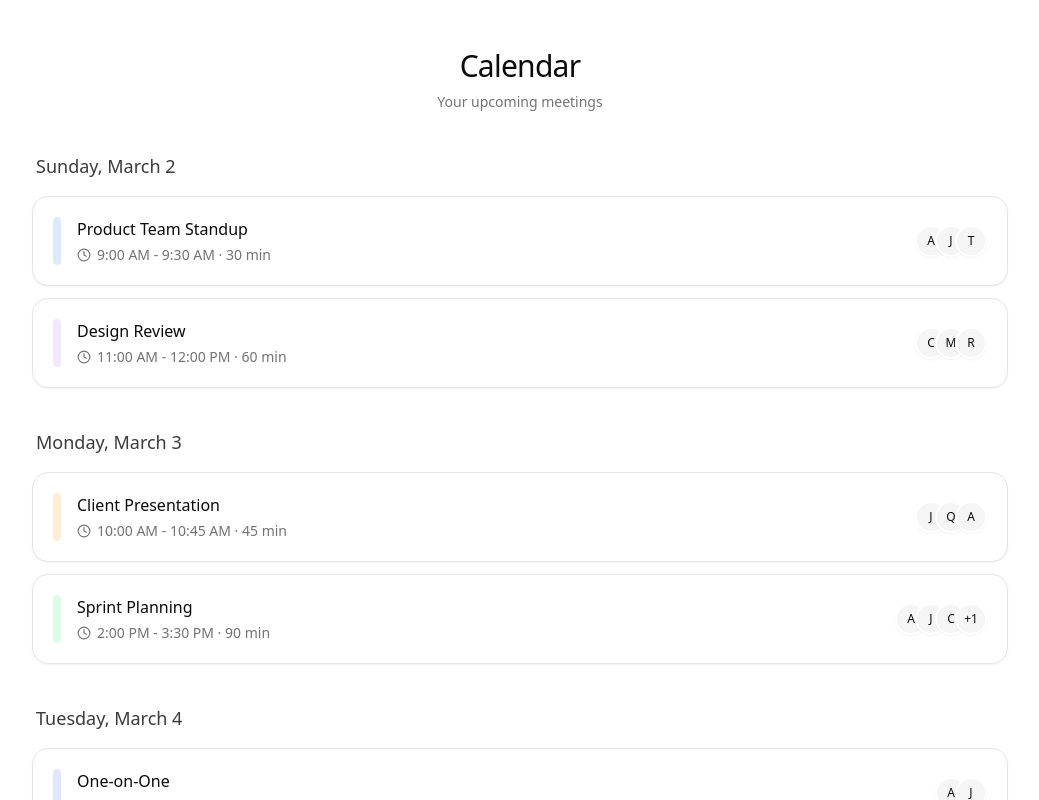
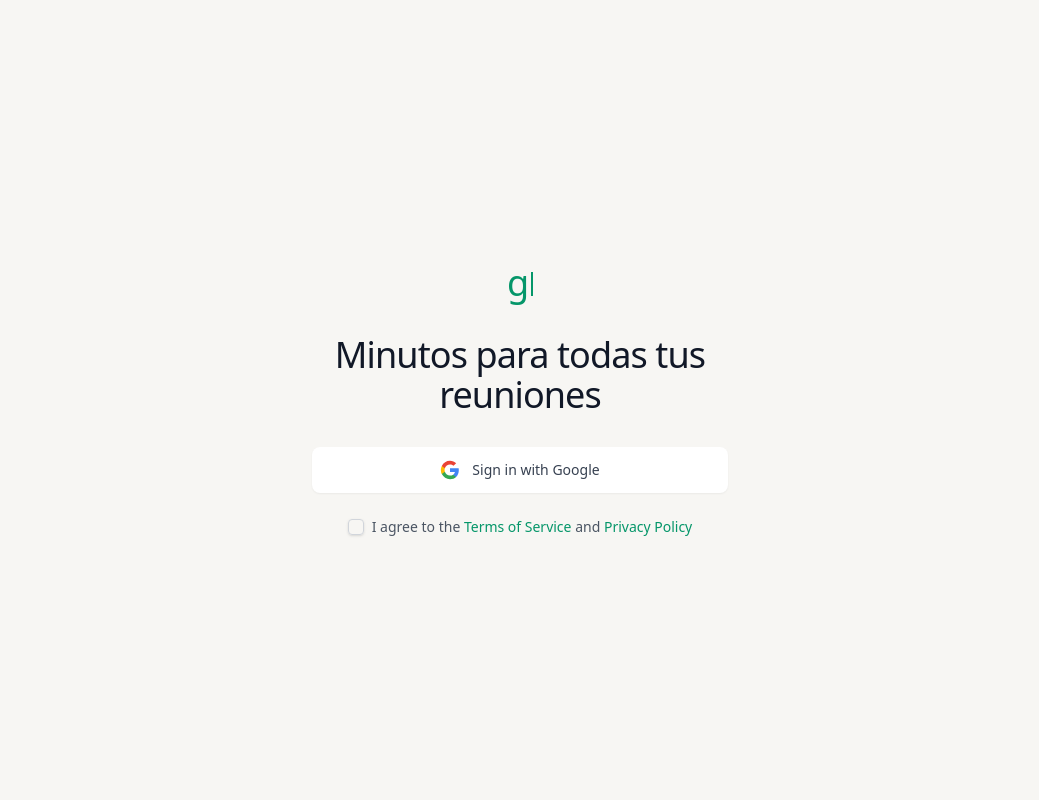
Before and after one commit to javier-rosas/abogo-scribe, a React (Vite) app in the folder abogo-electron/: page / in a window 1280 px wide. Shown: the whole page, without its empty margins (120-1159 px from the left). Built offline with nearby package versions, Linux system fonts and the light colour scheme.

Commit message:
Add authentication flow, UI components, and styling improvements

```diff
--- a/abogo-electron/package.json
+++ b/abogo-electron/package.json
@@ -10,11 +10,14 @@
     "electron": "electron ."
   },
   "dependencies": {
+    "@radix-ui/react-checkbox": "^1.1.4",
     "@radix-ui/react-dropdown-menu": "^2.1.6",
+    "@radix-ui/react-label": "^2.1.2",
     "@radix-ui/react-popover": "^1.1.6",
     "@radix-ui/react-slot": "^1.1.2",
     "class-variance-authority": "^0.7.1",
     "clsx": "^2.1.1",
+    "framer-motion": "^12.4.10",
     "lucide-react": "^0.476.0",
     "next-themes": "^0.4.4",
     "react": "^19.0.0",
--- a/abogo-electron/src/App.tsx
+++ b/abogo-electron/src/App.tsx
@@ -1,13 +1,20 @@
-import './App.css';
+import "./App.css";
 
-import { useState } from 'react';
+import { useState } from "react";
 
-import Dashboard from './components/dashboard';
-import Editor from './components/editor';
-import { Meeting } from './types';
+import Dashboard from "./components/dashboard";
+import Editor from "./components/editor";
+import LoginPage from "./components/login";
+import { Meeting } from "./types";
 
 function App() {
   const [selectedMeeting, setSelectedMeeting] = useState<Meeting | null>(null);
+
+  const { isAuthenticated } = { isAuthenticated: false };
+
+  if (!isAuthenticated) {
+    return <LoginPage />;
+  }
 
   return (
     <div className="h-screen w-screen overflow-hidden">
--- /dev/null
+++ b/abogo-electron/src/components/login/index.tsx
@@ -0,0 +1,120 @@
+import { AnimatePresence, motion } from "framer-motion";
+import { useEffect, useState } from "react";
+
+import { Checkbox } from "@/components/ui/checkbox";
+import { Label } from "@/components/ui/label";
+
+export default function LoginPage() {
+  const [agreed, setAgreed] = useState(false);
+  const [mounted, setMounted] = useState(false);
+
+  useEffect(() => {
+    setMounted(true);
+  }, []);
+
+  async function handleGoogleSignIn() {
+    // This would be replaced with your actual Google authentication logic
+    console.log("Signing in with Google");
+  }
+
+  return (
+    <div className="relative flex min-h-screen flex-col items-center justify-center bg-[#F7F6F3] p-4">
+      <AnimatePresence>
+        {mounted && (
+          <motion.div
+            initial={{ opacity: 0, y: 10 }}
+            animate={{ opacity: 1, y: 0 }}
+            transition={{
+              duration: 0.8,
+              ease: [0.16, 1, 0.3, 1],
+            }}
+            className="w-full max-w-md space-y-8 px-4"
+          >
+            {/* Logo */}
+            <motion.div
+              initial={{ opacity: 0, scale: 0.95 }}
+              animate={{ opacity: 1, scale: 1 }}
+              transition={{ delay: 0.2, duration: 0.5 }}
+              className="flex justify-center"
+            >
+              <div className="flex items-baseline">
+                <span className="text-4xl font-light text-emerald-600">g</span>
+                <span className="ml-0.5 h-6 w-0.5 bg-emerald-600"></span>
+              </div>
+            </motion.div>
+
+            {/* Title */}
+            <motion.div
+              initial={{ opacity: 0, y: 10 }}
+              animate={{ opacity: 1, y: 0 }}
+              transition={{ delay: 0.3, duration: 0.5 }}
+              className="space-y-2 text-center"
+            >
+              <h1 className="text-3xl font-light tracking-tight text-gray-900 sm:text-4xl">
+                Minutos para todas tus reuniones
+              </h1>
+            </motion.div>
+
+            {/* Sign in button */}
+            <motion.div
+              initial={{ opacity: 0, y: 10 }}
+              animate={{ opacity: 1, y: 0 }}
+              transition={{ delay: 0.4, duration: 0.5 }}
+              className="space-y-6"
+            >
+              <button
+                onClick={handleGoogleSignIn}
+                className="group relative flex w-full items-center justify-center gap-3 rounded-lg bg-white px-4 py-3 text-sm font-medium text-gray-700 shadow-sm transition-all hover:bg-gray-50 hover:shadow-md"
+              >
+                <svg className="h-5 w-5" viewBox="0 0 24 24">
+                  <path
+                    d="M22.56 12.25c0-.78-.07-1.53-.2-2.25H12v4.26h5.92c-.26 1.37-1.04 2.53-2.21 3.31v2.77h3.57c2.08-1.92 3.28-4.74 3.28-8.09z"
+                    fill="#4285F4"
+                  />
+                  <path
+                    d="M12 23c2.97 0 5.46-.98 7.28-2.66l-3.57-2.77c-.98.66-2.23 1.06-3.71 1.06-2.86 0-5.29-1.93-6.16-4.53H2.18v2.84C3.99 20.53 7.7 23 12 23z"
+                    fill="#34A853"
+                  />
+                  <path
+                    d="M5.84 14.09c-.22-.66-.35-1.36-.35-2.09s.13-1.43.35-2.09V7.07H2.18C1.43 8.55 1 10.22 1 12s.43 3.45 1.18 4.93l2.85-2.22.81-.62z"
+                    fill="#FBBC05"
+                  />
+                  <path
+                    d="M12 5.38c1.62 0 3.06.56 4.21 1.64l3.15-3.15C17.45 2.09 14.97 1 12 1 7.7 1 3.99 3.47 2.18 7.07l3.66 2.84c.87-2.6 3.3-4.53 6.16-4.53z"
+                    fill="#EA4335"
+                  />
+                </svg>
+                Sign in with Google
+              </button>
+
+              <div className="flex items-start justify-center space-x-2">
+                <Checkbox
+                  id="terms"
+                  checked={agreed}
+                  onCheckedChange={(checked) => setAgreed(checked === true)}
+                  className="mt-0.5 border-gray-300 data-[state=checked]:border-emerald-600 data-[state=checked]:bg-emerald-600"
+                />
+                <Label htmlFor="terms" className="text-sm text-gray-600">
+                  I agree to the{" "}
+                  <a
+                    href="#"
+                    className="font-medium text-emerald-600 hover:text-emerald-500"
+                  >
+                    Terms of Service
+                  </a>{" "}
+                  and{" "}
+                  <a
+                    href="#"
+                    className="font-medium text-emerald-600 hover:text-emerald-500"
+                  >
+                    Privacy Policy
+                  </a>
+                </Label>
+              </div>
+            </motion.div>
+          </motion.div>
+        )}
+      </AnimatePresence>
+    </div>
+  );
+}
--- /dev/null
+++ b/abogo-electron/src/components/ui/checkbox.tsx
@@ -0,0 +1,28 @@
+import * as React from "react"
+import * as CheckboxPrimitive from "@radix-ui/react-checkbox"
+import { Check } from "lucide-react"
+
+import { cn } from "@/lib/utils"
+
+const Checkbox = React.forwardRef<
+  React.ElementRef<typeof CheckboxPrimitive.Root>,
+  React.ComponentPropsWithoutRef<typeof CheckboxPrimitive.Root>
+>(({ className, ...props }, ref) => (
+  <CheckboxPrimitive.Root
+    ref={ref}
+    className={cn(
+      "peer h-4 w-4 shrink-0 rounded-sm border border-primary shadow focus-visible:outline-none focus-visible:ring-1 focus-visible:ring-ring disabled:cursor-not-allowed disabled:opacity-50 data-[state=checked]:bg-primary data-[state=checked]:text-primary-foreground",
+      className
+    )}
+    {...props}
+  >
+    <CheckboxPrimitive.Indicator
+      className={cn("flex items-center justify-center text-current")}
+    >
+      <Check className="h-4 w-4" />
+    </CheckboxPrimitive.Indicator>
+  </CheckboxPrimitive.Root>
+))
+Checkbox.displayName = CheckboxPrimitive.Root.displayName
+
+export { Checkbox }
--- /dev/null
+++ b/abogo-electron/src/components/ui/label.tsx
@@ -0,0 +1,24 @@
+import * as React from "react"
+import * as LabelPrimitive from "@radix-ui/react-label"
+import { cva, type VariantProps } from "class-variance-authority"
+
+import { cn } from "@/lib/utils"
+
+const labelVariants = cva(
+  "text-sm font-medium leading-none peer-disabled:cursor-not-allowed peer-disabled:opacity-70"
+)
+
+const Label = React.forwardRef<
+  React.ElementRef<typeof LabelPrimitive.Root>,
+  React.ComponentPropsWithoutRef<typeof LabelPrimitive.Root> &
+    VariantProps<typeof labelVariants>
+>(({ className, ...props }, ref) => (
+  <LabelPrimitive.Root
+    ref={ref}
+    className={cn(labelVariants(), className)}
+    {...props}
+  />
+))
+Label.displayName = LabelPrimitive.Root.displayName
+
+export { Label }
--- a/abogo-electron/src/index.css
+++ b/abogo-electron/src/index.css
@@ -1,32 +1,53 @@
+@import url("https://fonts.googleapis.com/css2?family=Inter:wght@400;500;600;700&display=swap");
+
 @tailwind base;
 @tailwind components;
 @tailwind utilities;
 
+@layer base {
   :root {
+    --background: 0 0% 100%;
+    --foreground: 222.2 84% 4.9%;
+
+    --card: 0 0% 100%;
+    --card-foreground: 222.2 84% 4.9%;
+
+    --popover: 0 0% 100%;
+    --popover-foreground: 222.2 84% 4.9%;
+
+    --primary: 142.1 76.2% 36.3%;
+    --primary-foreground: 355.7 100% 97.3%;
+
+    --secondary: 240 4.8% 95.9%;
+    --secondary-foreground: 240 5.9% 10%;
+
+    --muted: 240 4.8% 95.9%;
+    --muted-foreground: 240 3.8% 46.1%;
+
+    --accent: 240 4.8% 95.9%;
+    --accent-foreground: 240 5.9% 10%;
+
+    --destructive: 0 84.2% 60.2%;
+    --destructive-foreground: 0 0% 98%;
+
+    --border: 240 5.9% 90%;
+    --input: 240 5.9% 90%;
+    --ring: 142.1 76.2% 36.3%;
+
+    --radius: 0.75rem;
+
     font-family: system-ui, Avenir, Helvetica, Arial, sans-serif;
-  line-height: 1.5;
-  font-weight: 400;
-
-  color-scheme: light dark;
-  color: rgba(255, 255, 255, 0.87);
-  background-color: #242424;
-
     font-synthesis: none;
-  text-rendering: optimizeLegibility;
-  -webkit-font-smoothing: antialiased;
-  -moz-osx-font-smoothing: grayscale;
+  }
 }
 
-a {
-  font-weight: 500;
-  color: #646cff;
-  text-decoration: inherit;
+@layer base {
+  * {
+    @apply border-border;
   }
-a:hover {
-  color: #535bf2;
-}
-
   body {
+    @apply bg-background text-foreground;
+    font-feature-settings: "rlig" 1, "calt" 1;
     margin: 0;
     padding: 0;
     width: 100vw;
@@ -36,6 +57,20 @@ body {
     place-items: center;
     min-width: 320px;
     min-height: 100vh;
+  }
+}
+
+/* Better focus styles */
+:focus-visible {
+  outline: 2px solid rgba(16, 185, 129, 0.5);
+  outline-offset: 2px;
+}
+
+/* Improved text rendering */
+body {
+  -webkit-font-smoothing: antialiased;
+  -moz-osx-font-smoothing: grayscale;
+  text-rendering: optimizeLegibility;
 }
 
 h1 {
@@ -54,23 +89,14 @@ button {
   cursor: pointer;
   transition: border-color 0.25s;
 }
+
 button:hover {
-  border-color: #646cff;
-}
-button:focus,
-button:focus-visible {
-  outline: 4px auto -webkit-focus-ring-color;
+  border-color: var(--primary);
 }
 
 @media (prefers-color-scheme: light) {
   :root {
-    color: #213547;
-    background-color: #ffffff;
-  }
-  a:hover {
-    color: #747bff;
-  }
-  button {
-    background-color: #f9f9f9;
+    --background: 0 0% 100%;
+    --foreground: 222.2 84% 4.9%;
   }
 }
--- a/abogo-electron/src/main.tsx
+++ b/abogo-electron/src/main.tsx
@@ -1,11 +1,14 @@
-import './index.css';
+import "./index.css";
 
-import { StrictMode } from 'react';
-import { createRoot } from 'react-dom/client';
+import { StrictMode } from "react";
+import { createRoot } from "react-dom/client";
 
-import { Toaster } from '@/components/ui/sonner';
+import { Toaster } from "@/components/ui/sonner";
 
-import App from './App.tsx';
+import App from "./App.tsx";
+
+// Add base styles to body
+document.body.classList.add("font-sans", "antialiased");
 
 createRoot(document.getElementById("root")!).render(
   <StrictMode>
--- a/abogo-electron/tailwind.config.js
+++ b/abogo-electron/tailwind.config.js
@@ -1,57 +1,67 @@
 /** @type {import('tailwindcss').Config} */
 module.exports = {
   darkMode: ["class"],
-    content: ["./index.html", "./src/**/*.{js,ts,jsx,tsx}"],
+  content: [
+    "./pages/**/*.{ts,tsx}",
+    "./components/**/*.{ts,tsx}",
+    "./app/**/*.{ts,tsx}",
+    "./src/**/*.{ts,tsx}",
+    "./index.html",
+    "*.{js,ts,jsx,tsx,mdx}",
+  ],
   theme: {
     extend: {
+      fontFamily: {
+        sans: ["var(--font-inter)", "system-ui", "sans-serif"],
+      },
       borderRadius: {
-  			lg: 'var(--radius)',
-  			md: 'calc(var(--radius) - 2px)',
-  			sm: 'calc(var(--radius) - 4px)'
+        lg: "var(--radius)",
+        md: "calc(var(--radius) - 2px)",
+        sm: "calc(var(--radius) - 4px)",
       },
       colors: {
-  			background: 'hsl(var(--background))',
-  			foreground: 'hsl(var(--foreground))',
-  			card: {
-  				DEFAULT: 'hsl(var(--card))',
-  				foreground: 'hsl(var(--card-foreground))'
+        background: "hsl(var(--background))",
+        foreground: "hsl(var(--foreground))",
+        border: "hsl(var(--border))",
+        input: "hsl(var(--input))",
+        ring: "hsl(var(--ring))",
+        primary: {
+          DEFAULT: "hsl(var(--primary))",
+          foreground: "hsl(var(--primary-foreground))",
+        },
+        secondary: {
+          DEFAULT: "hsl(var(--secondary))",
+          foreground: "hsl(var(--secondary-foreground))",
+        },
+        destructive: {
+          DEFAULT: "hsl(var(--destructive))",
+          foreground: "hsl(var(--destructive-foreground))",
+        },
+        muted: {
+          DEFAULT: "hsl(var(--muted))",
+          foreground: "hsl(var(--muted-foreground))",
+        },
+        accent: {
+          DEFAULT: "hsl(var(--accent))",
+          foreground: "hsl(var(--accent-foreground))",
         },
         popover: {
-  				DEFAULT: 'hsl(var(--popover))',
-  				foreground: 'hsl(var(--popover-foreground))'
+          DEFAULT: "hsl(var(--popover))",
+          foreground: "hsl(var(--popover-foreground))",
         },
-  			primary: {
-  				DEFAULT: 'hsl(var(--primary))',
-  				foreground: 'hsl(var(--primary-foreground))'
+        card: {
+          DEFAULT: "hsl(var(--card))",
+          foreground: "hsl(var(--card-foreground))",
         },
-  			secondary: {
-  				DEFAULT: 'hsl(var(--secondary))',
-  				foreground: 'hsl(var(--secondary-foreground))'
+        chart: {
+          1: "hsl(var(--chart-1))",
+          2: "hsl(var(--chart-2))",
+          3: "hsl(var(--chart-3))",
+          4: "hsl(var(--chart-4))",
+          5: "hsl(var(--chart-5))",
         },
-  			muted: {
-  				DEFAULT: 'hsl(var(--muted))',
-  				foreground: 'hsl(var(--muted-foreground))'
       },
-  			accent: {
-  				DEFAULT: 'hsl(var(--accent))',
-  				foreground: 'hsl(var(--accent-foreground))'
     },
-  			destructive: {
-  				DEFAULT: 'hsl(var(--destructive))',
-  				foreground: 'hsl(var(--destructive-foreground))'
-  			},
-  			border: 'hsl(var(--border))',
-  			input: 'hsl(var(--input))',
-  			ring: 'hsl(var(--ring))',
-  			chart: {
-  				'1': 'hsl(var(--chart-1))',
-  				'2': 'hsl(var(--chart-2))',
-  				'3': 'hsl(var(--chart-3))',
-  				'4': 'hsl(var(--chart-4))',
-  				'5': 'hsl(var(--chart-5))'
-  			}
-  		}
-  	}
   },
   plugins: [require("tailwindcss-animate")],
 };
```
Also changed, not shown: 1 other file (tests, documents, lock files or other folders). Lines whose indentation alone changed are shown as unchanged.
